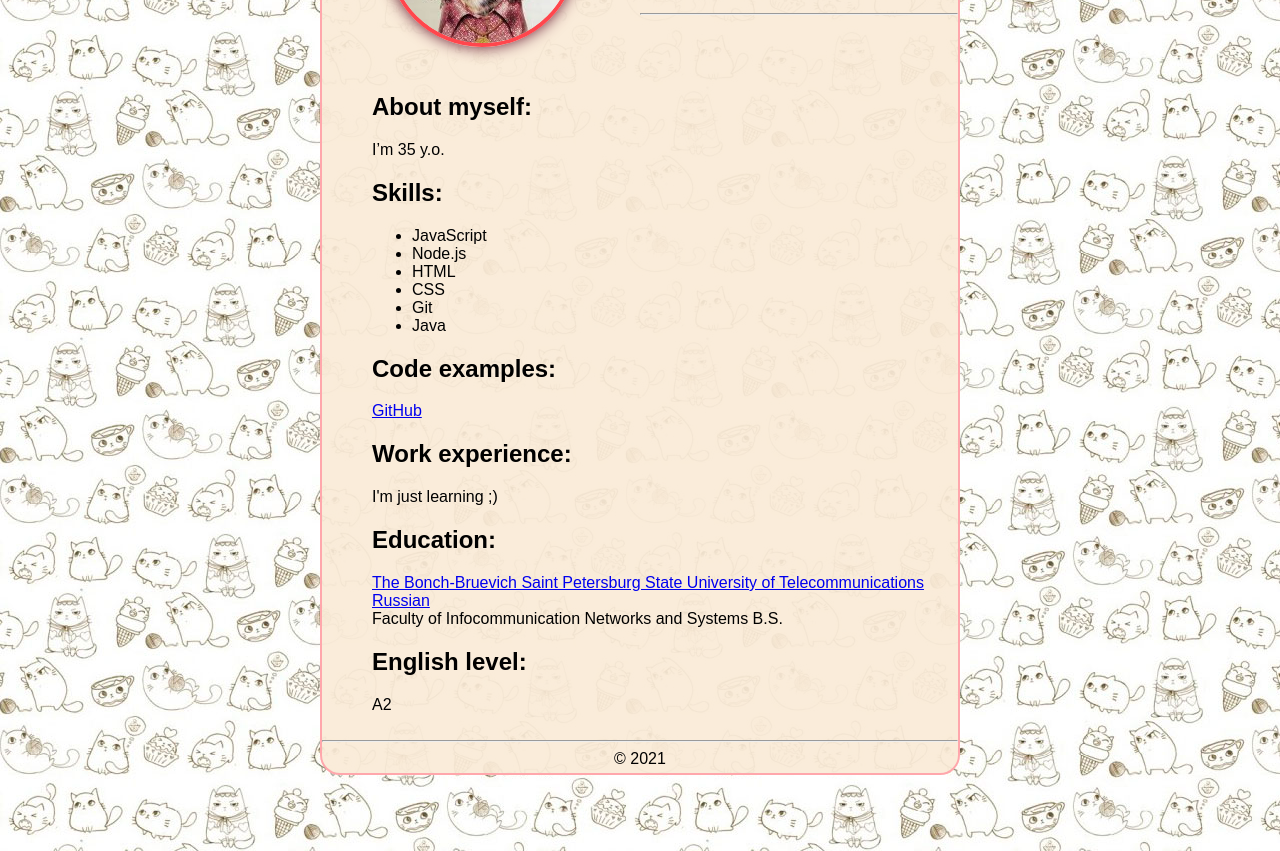
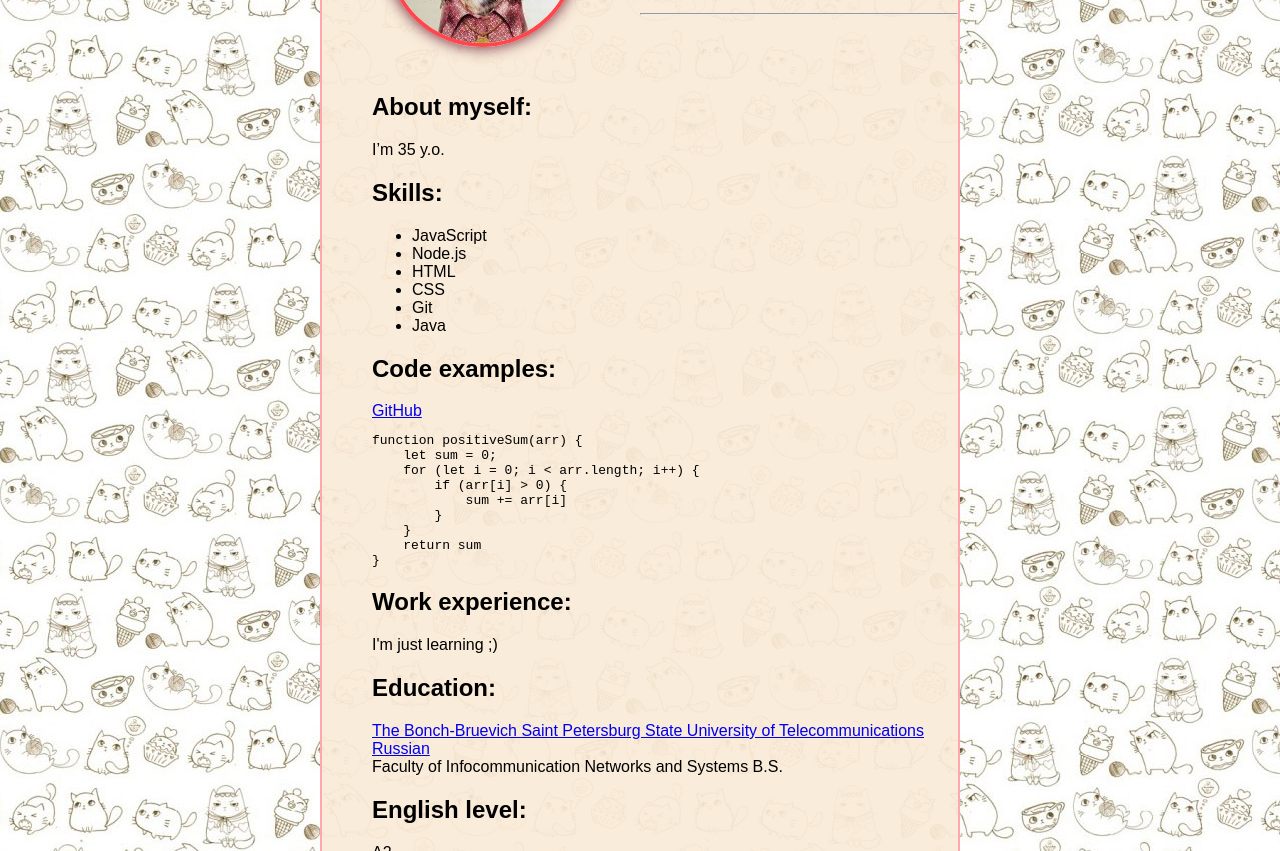
Before and after one commit to B3Funky/rsschool-cv, a plain HTML site: page index.html in a window 1280 px wide. Shown: the part 249-1100 px from the top of the page. Drawn offline with Linux system fonts and the light colour scheme; a web font is replaced by a local one.

Commit message:
feat: add code sample in Code examples

```diff
--- a/index.html
+++ b/index.html
@@ -39,6 +39,15 @@
 
         <h2>Code examples:</h2>
         <a href="https://github.com/B3Funky" target="_blank">GitHub</a>
+        <pre><code>function positiveSum(arr) {
+    let sum = 0;
+    for (let i = 0; i < arr.length; i++) {
+        if (arr[i] > 0) {
+            sum += arr[i]
+        }
+    }
+    return sum
+}</code></pre>
 
         <h2>Work experience:</h2>
         <div>I'm just learning ;)</div>
```
